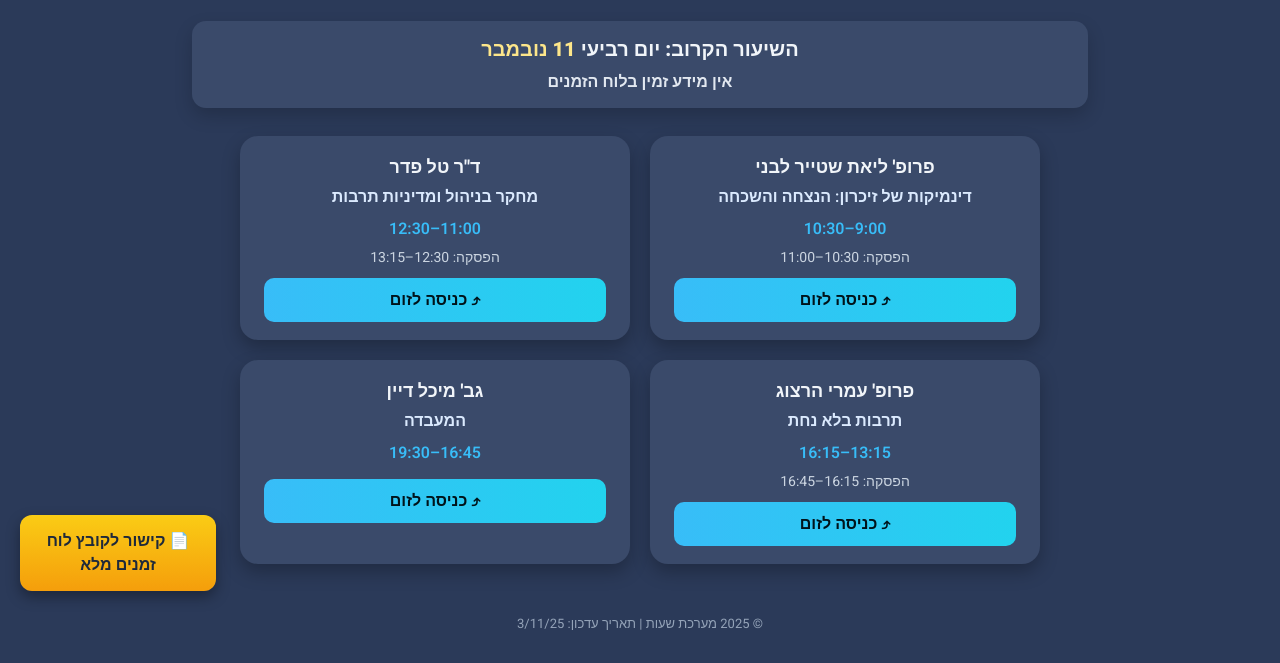
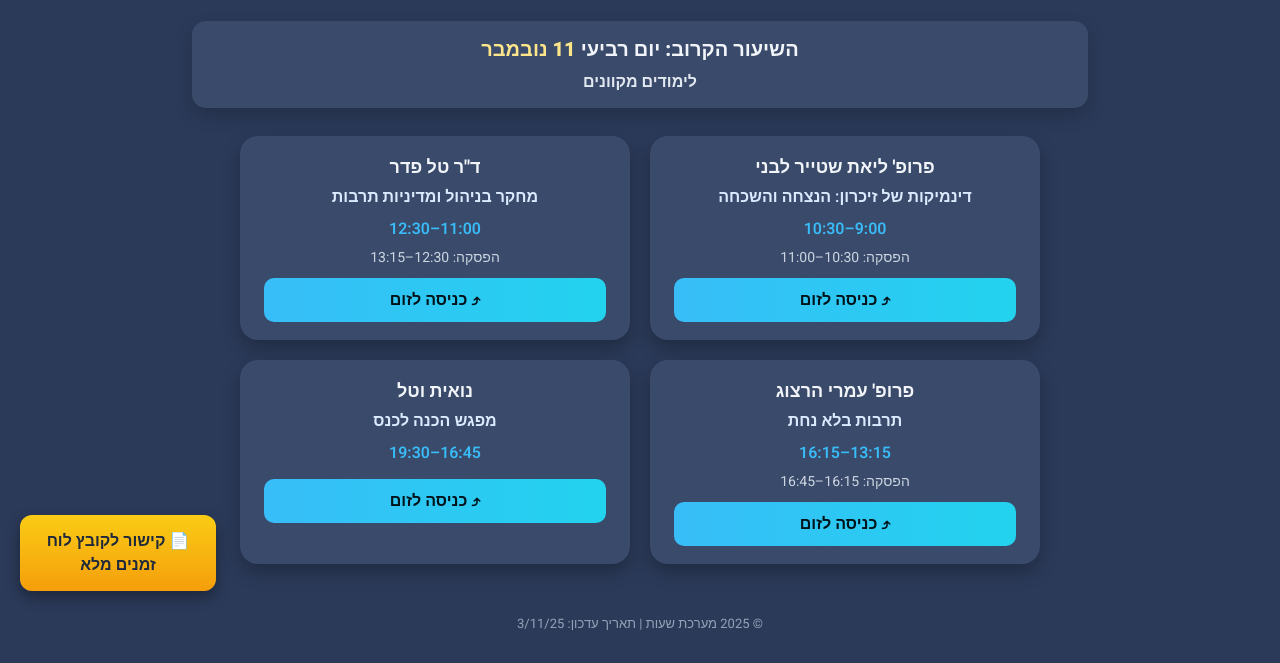
Before and after one commit to TalFeder2/Sapir_SemA_Tashpav, a plain HTML site: page index.html in a window 1280 px wide. Shown: the part 189-852 px from the top of the page. Drawn offline with Linux system fonts and the light colour scheme.

Commit message:
Override 11.11 lab class with conference prep meeting (Noit & Tal)
Uses the same Zoom link as the Culture Policy course.

Co-Authored-By: Claude Opus 4.7 <noreply@anthropic.com>

```diff
--- a/index.html
+++ b/index.html
@@ -54,6 +54,7 @@
 
     const schedule = [
       { day: 5,  month: "נובמבר", type: "לימודים מקוונים" },
+      { day: 11, month: "נובמבר", type: "לימודים מקוונים" },
       { day: 12, month: "נובמבר", type: "יום לימודים פיזי" },
       { day: 19, month: "נובמבר", type: "לימודים מקוונים" },
       { day: 26, month: "נובמבר", type: "לימודים מקוונים" },
@@ -99,7 +100,20 @@ function getNextWednesday(fromDate){
       { lecturer:"גב' מיכל דיין", course:"המעבדה", time:"16:45–19:30", zoom:"https://sapir.zoom.us/my/michaldayan" }
     ];
 
-    const selected = type.includes("פיזי") ? physicalClasses : zoomClasses;
+    const selected = (type.includes("פיזי") ? physicalClasses : zoomClasses).map(c => ({...c}));
+
+    if (day === 11 && monthName === "נובמבר") {
+      const policyLink = zoomClasses.find(c => c.course.includes("מדיניות"))?.zoom;
+      const labIdx = selected.findIndex(c => c.course === "המעבדה");
+      if (labIdx !== -1 && policyLink) {
+        selected[labIdx] = {
+          lecturer: "נואית וטל",
+          course: "מפגש הכנה לכנס",
+          time: selected[labIdx].time,
+          zoom: policyLink
+        };
+      }
+    }
 
     selected.forEach(cls => {
       const card = document.createElement("article");
```
